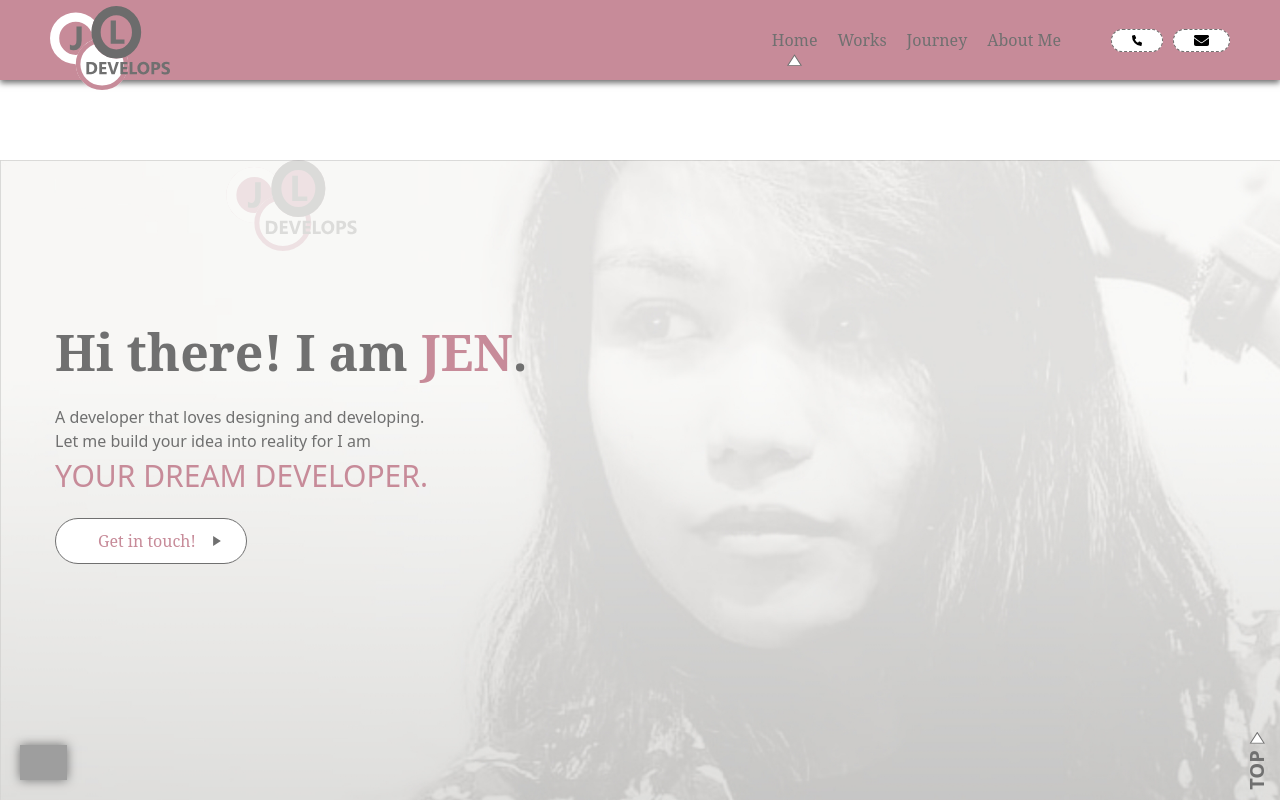
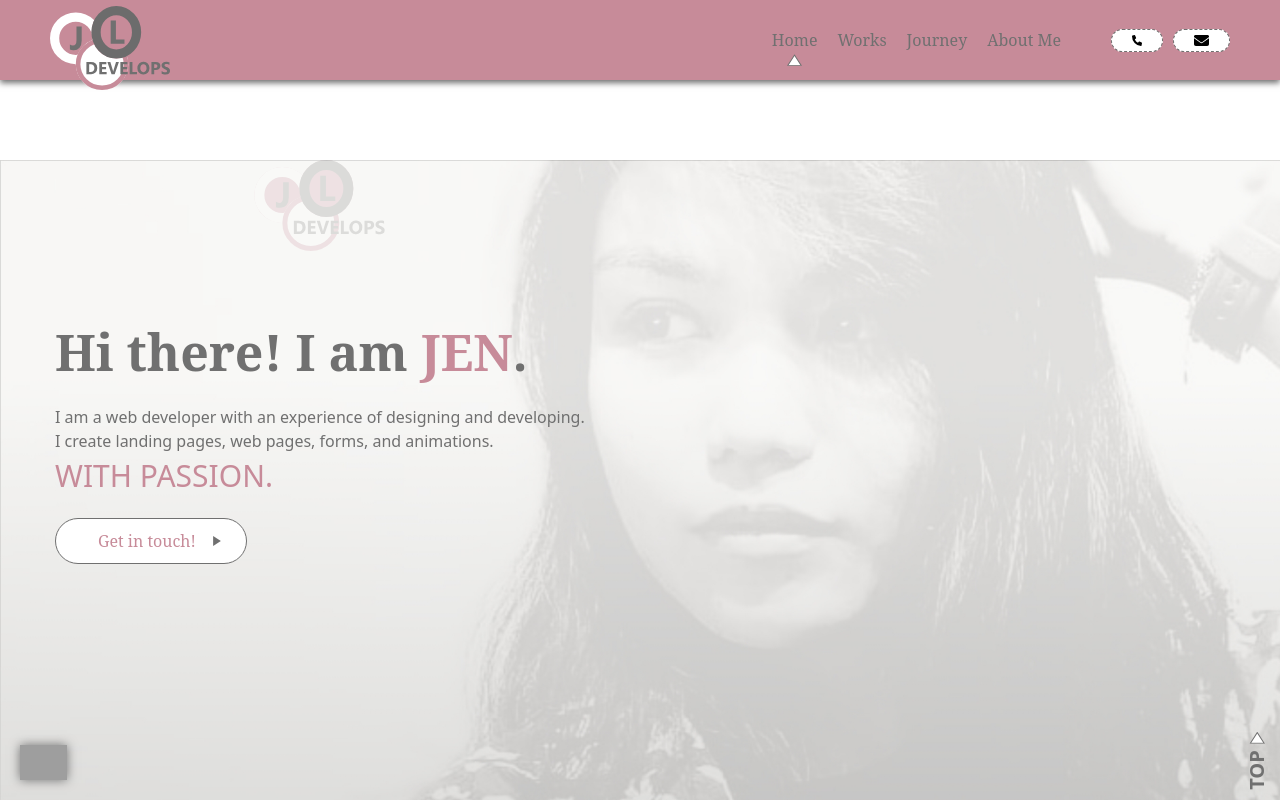
Before and after one commit to jenelleabrigo/jldevelops, a React (Vite) app: page / in a window 1280 px wide. Shown: the top 800 px of the page. Built offline with nearby package versions, Linux system fonts and the light colour scheme; grey boxes are pictures that could not be loaded.

Commit message:
Update Hero.jsx
Update tagline

```diff
--- a/src/components/Hero.jsx
+++ b/src/components/Hero.jsx
@@ -14,11 +14,11 @@ const Hero = () => {
             <span className="p-index__carousel__text1__span2">JEN</span>.
           </p>
           <p className="p-index__carousel__text2">
-            A developer that loves <br className="u-sp-only" />
+            I am a web developer with an experience of <br className="u-sp-only" />
             designing and developing.
-            <br /> <span></span> Let me build your idea into reality for I am
+            <br /> <span></span>I create landing pages, web pages, <br className="u-sp-only" />forms, and animations.
             <br />
-            <span className="p-index__carousel__text2__span">YOUR DREAM DEVELOPER.</span>
+            <span className="p-index__carousel__text2__span">WITH PASSION.</span>
           </p>
           <Button />
         </div>
```
